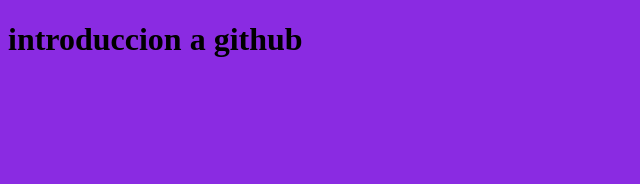
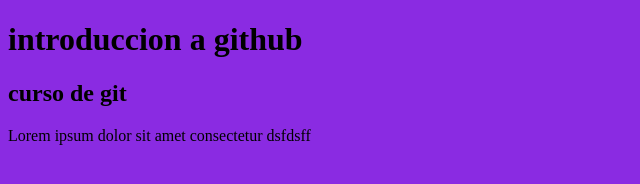
Before and after one commit to criss2002/coder2023, a plain HTML site: page index.html in a window 1280 px wide. Shown: the whole page, without its empty margins (0-640 px from the left). Drawn offline with Linux system fonts and the light colour scheme.

Commit message:
agrego un h2 y un parrafo

```diff
--- a/index.html
+++ b/index.html
@@ -9,6 +9,8 @@
 </head>
 <body>
     <h1>introduccion a github</h1>
+    <h2>curso de git</h2>
+    <p>Lorem ipsum dolor sit amet consectetur dsfdsff</p>
 
 </body>
 </html>
```
